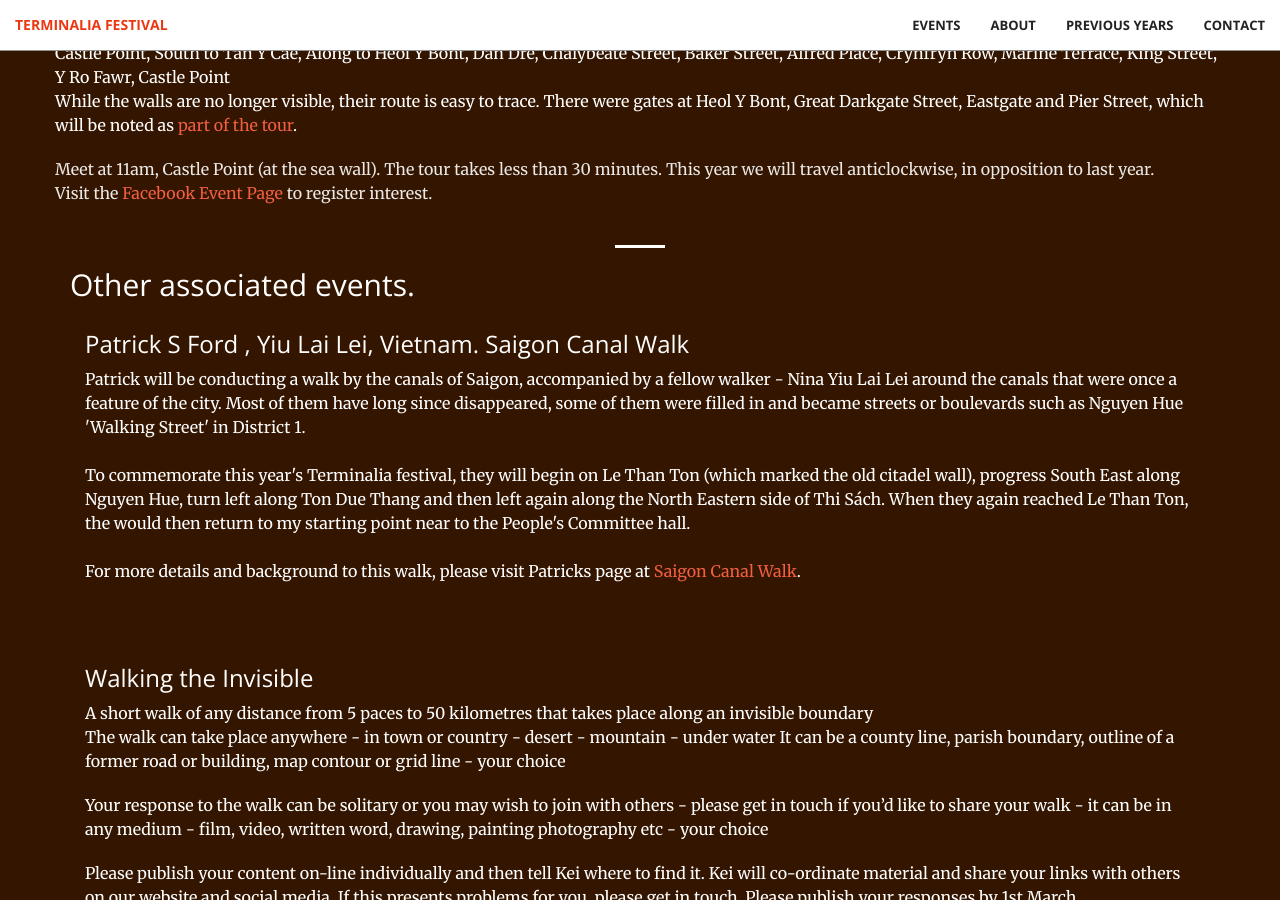
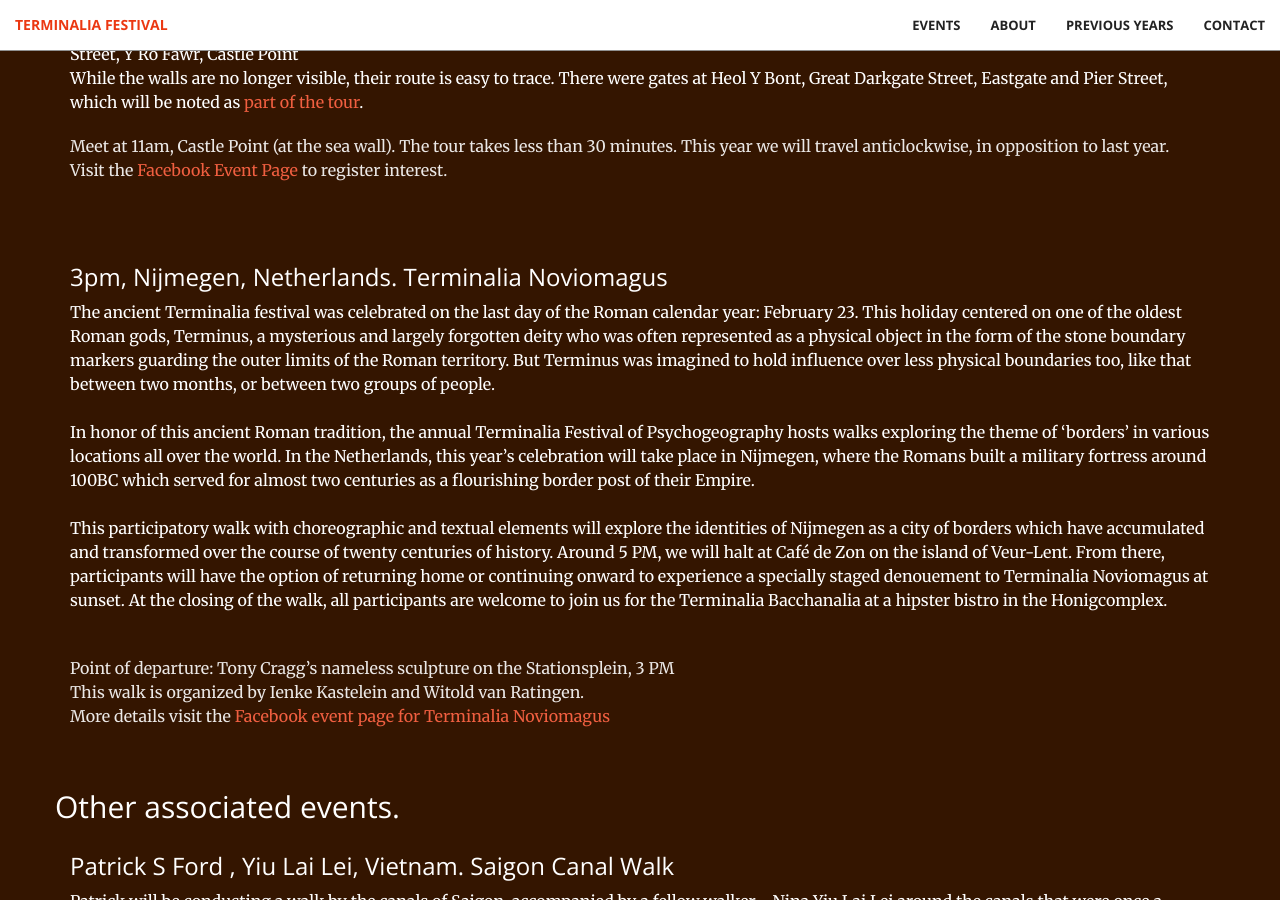
Before and after one commit to timwaters/terminalia, a Jekyll site: the page built from index.html, in a window 1280 px wide and 900 px high, scrolled down 3049 px. Built offline with Jekyll 4.4.1, drawn with Linux system fonts in a browser that asks for light colours.

Commit message:
add netherland event

```diff
--- a/_includes/events.html
+++ b/_includes/events.html
@@ -73,7 +73,7 @@
           </p>
         </div>
 
-        <div class="col-lg-12 col-lg-offset-0 text-left event"></div>
+        <div class="col-lg-12 col-lg-offset-0 text-left event">
         <h3> 11am, Aberystwyth. Terminalia - A Roman Celebration</h3>
         <p class="text">
           There will be a celebration of Terminalia in Aberystwyth. <a href="http://www.rogerdboyle.eu/Terminalia/terminalia.html"> This walk has been running since 2017 </a>
@@ -96,6 +96,28 @@
         </p>
  </div>
 
+
+ <div class="col-lg-12 col-lg-offset-0 text-left event">
+
+  <h3>3pm, Nijmegen, Netherlands. Terminalia Noviomagus</h3>
+
+
+  <p class="text">
+    The ancient Terminalia festival was celebrated on the last day of the Roman calendar year: February 23. This holiday centered on one of the oldest Roman gods, Terminus, a mysterious and largely forgotten deity who was often represented as a physical object in the form of the stone boundary markers guarding the outer limits of the Roman territory. But Terminus was imagined to hold influence over less physical boundaries too, like that between two months, or between two groups of people.
+    <br /><br />
+    In honor of this ancient Roman tradition, the annual Terminalia Festival of Psychogeography hosts walks exploring the theme of ‘borders’ in various locations all over the world. In the Netherlands, this year’s celebration will take place in Nijmegen, where the Romans built a military fortress around 100BC which served for almost two centuries as a flourishing border post of their Empire.
+    <br /><br />
+    This participatory walk with choreographic and textual elements will explore the identities of Nijmegen as a city of borders which have accumulated and transformed over the course of twenty centuries of history. Around 5 PM, we will halt at Café de Zon on the island of Veur-Lent. From there, participants will have the option of returning home or continuing onward to experience a specially staged denouement to Terminalia Noviomagus at sunset. At the closing of the walk, all participants are welcome to join us for the Terminalia Bacchanalia at a hipster bistro in the Honigcomplex.
+    <br /><br />
+
+  </p>
+  <p class="text-faded">
+    Point of departure: Tony Cragg’s nameless sculpture on the Stationsplein, 3 PM <br />
+    This walk is organized by Ienke Kastelein and Witold van Ratingen. <br />
+    More details visit the <a href="https://www.facebook.com/events/1041012966267036/">Facebook event page for Terminalia Noviomagus</a>
+
+  </p>
+</div>
 
 
 
```
